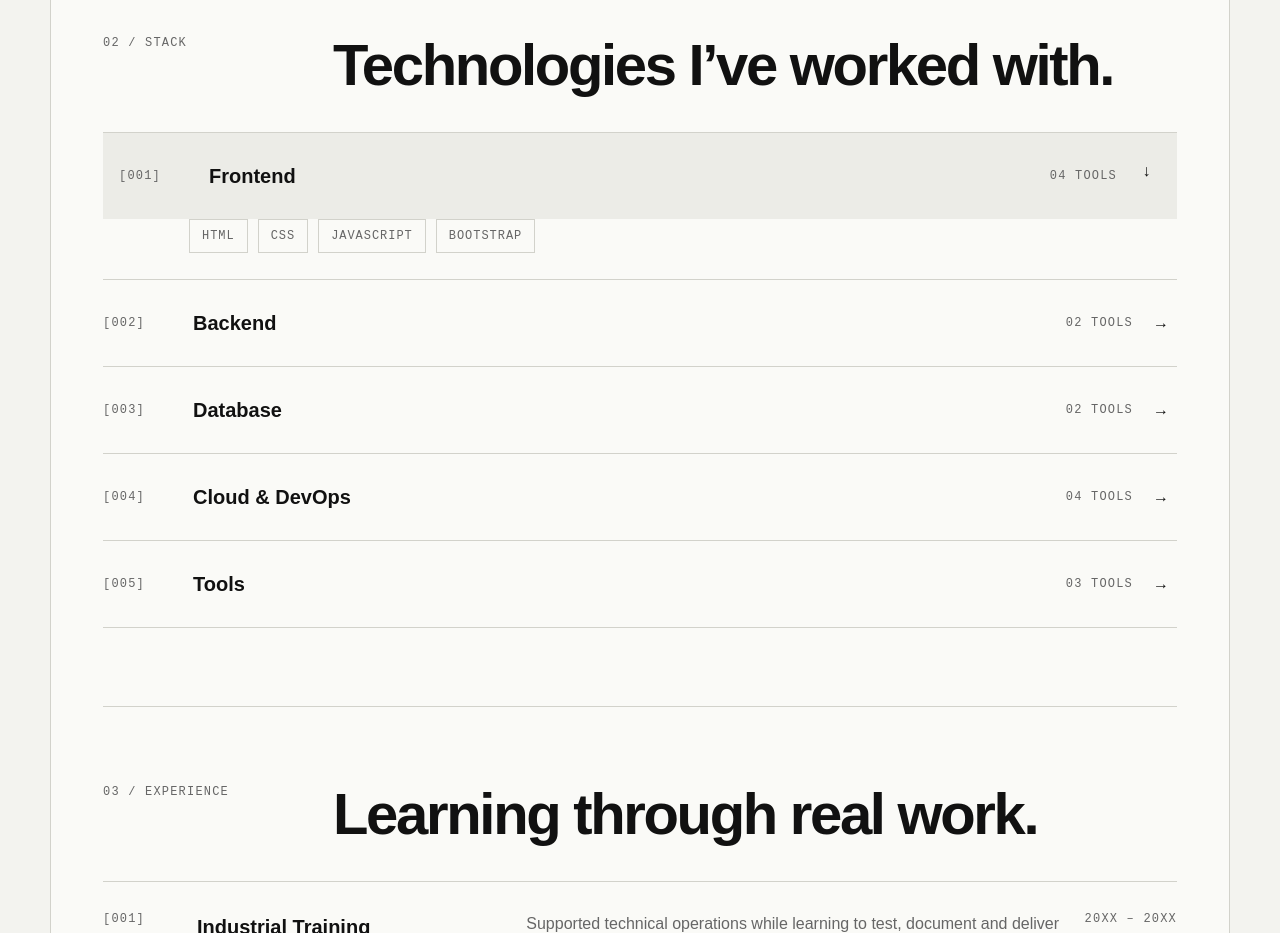
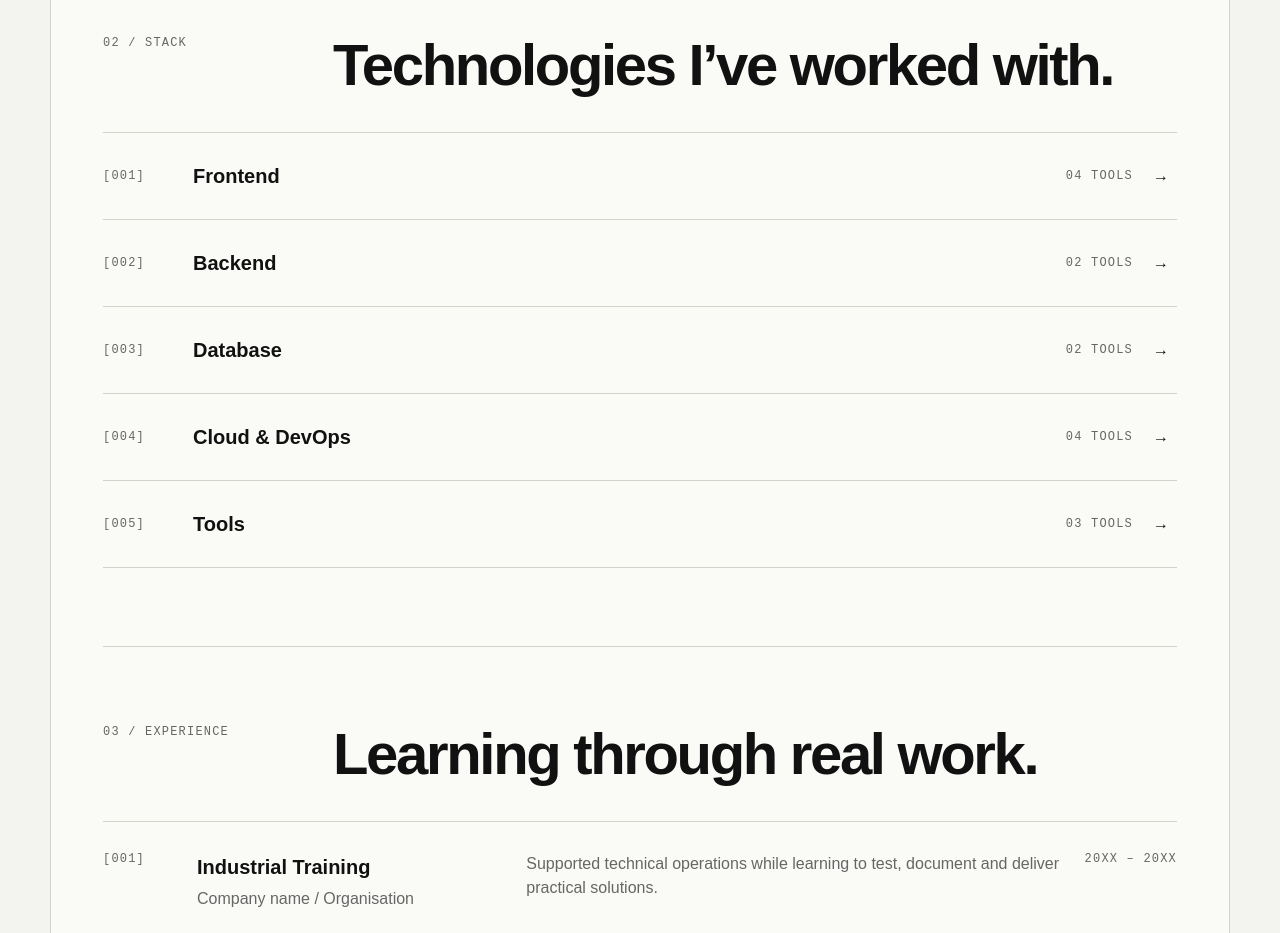
Before and after one commit to Jaydison/literate-octo-sniffle, a plain HTML site: page index.html in a window 1280 px wide. Shown: the part 1160-2093 px from the top of the page. Drawn offline with Linux system fonts and the light colour scheme; a web font is replaced by a local one.

Commit message:
Add files via upload

```diff
--- a/index.html
+++ b/index.html
@@ -17,7 +17,7 @@
 <button class="project-row"><small>[002]</small><strong>ResolveFlow</strong><i>→</i><span>An issue resolution platform that organizes reports, ownership and progress from submission to completion.</span></button>
 </div></section>
 <section class="content-section" id="stack"><div class="section-heading"><span>02 / Stack</span><h2>Technologies I’ve worked with.</h2></div><div class="stack-list">
-<div class="stack-group open"><button class="stack-row" aria-expanded="true"><small>[001]</small><strong>Frontend</strong><em>04 tools</em><i>→</i></button><div class="stack-panel"><div><span>HTML</span><span>CSS</span><span>JavaScript</span><span>Bootstrap</span></div></div></div>
+<div class="stack-group"><button class="stack-row" aria-expanded="false"><small>[001]</small><strong>Frontend</strong><em>04 tools</em><i>→</i></button><div class="stack-panel"><div><span>HTML</span><span>CSS</span><span>JavaScript</span><span>Bootstrap</span></div></div></div>
 <div class="stack-group"><button class="stack-row" aria-expanded="false"><small>[002]</small><strong>Backend</strong><em>02 tools</em><i>→</i></button><div class="stack-panel"><div><span>PHP</span><span>Node.js</span></div></div></div>
 <div class="stack-group"><button class="stack-row" aria-expanded="false"><small>[003]</small><strong>Database</strong><em>02 tools</em><i>→</i></button><div class="stack-panel"><div><span>MySQL</span><span>PostgreSQL</span></div></div></div>
 <div class="stack-group"><button class="stack-row" aria-expanded="false"><small>[004]</small><strong>Cloud &amp; DevOps</strong><em>04 tools</em><i>→</i></button><div class="stack-panel"><div><span>Microsoft Azure</span><span>Docker</span><span>Linux</span><span>GitHub Actions</span></div></div></div>
```
